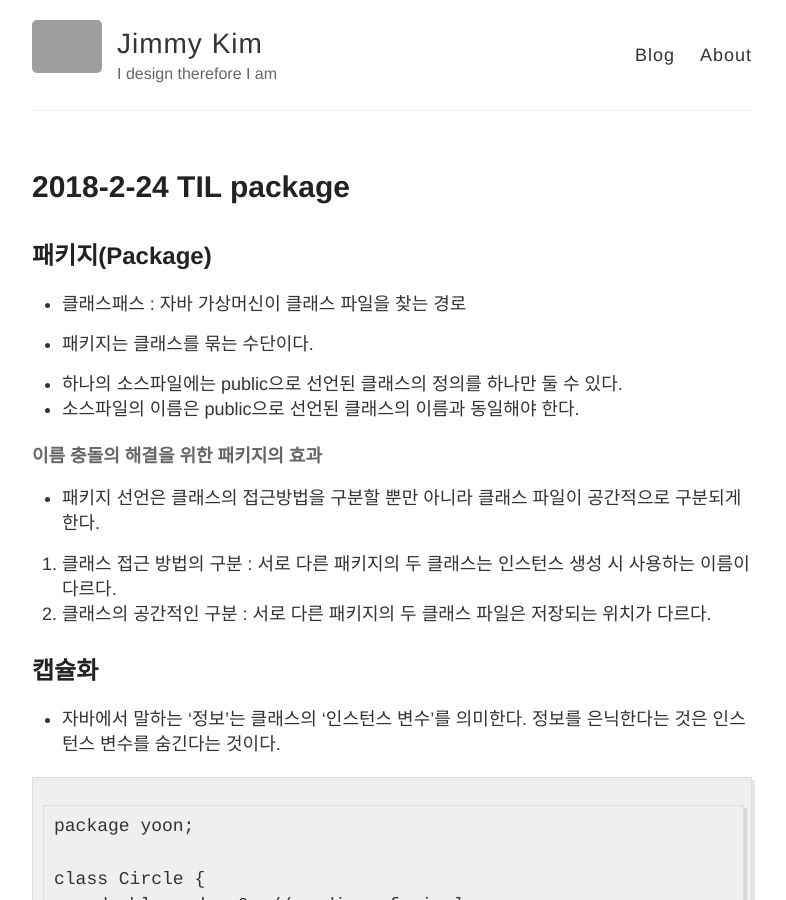
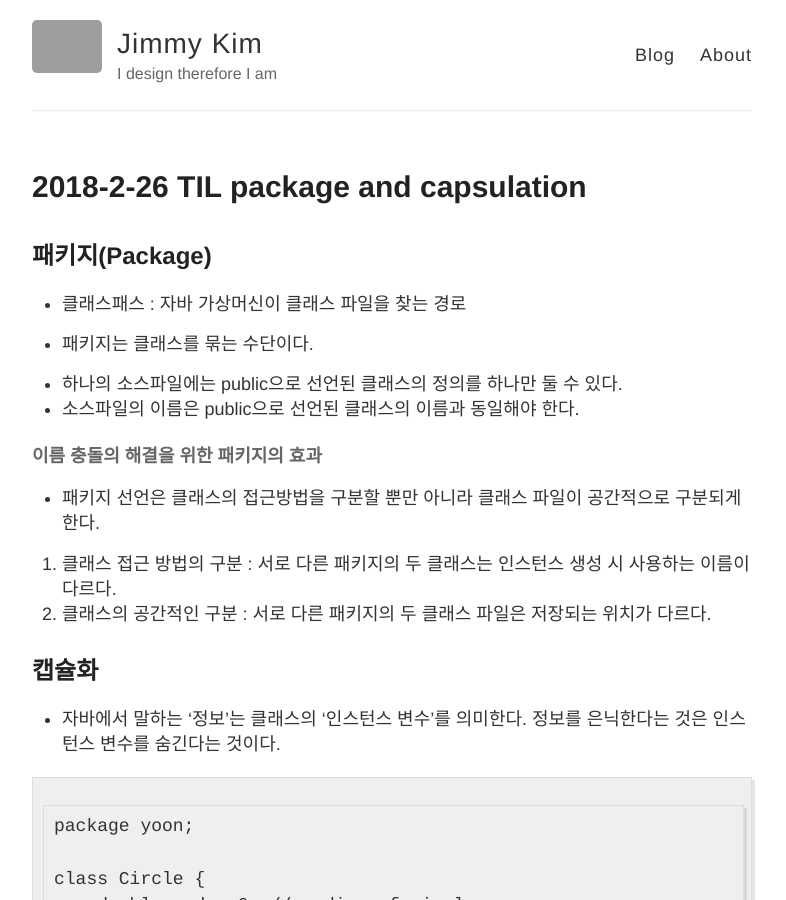
Before and after one commit to jaeyeon93/jaeyeon93.github.io, a Jekyll site: the page built from _posts/2018-2-26-TIL.md, in a window 1280 px wide and 900 px high. Shown: the whole window, without its empty margins (248-1034 px from the left). Built offline with Jekyll 4.4.1, drawn with Linux system fonts in a browser that asks for light colours; grey boxes are pictures that could not be loaded.

Commit message:
TIL제목오류 수정

```diff
--- a/_posts/2018-2-26-TIL.md
+++ b/_posts/2018-2-26-TIL.md
@@ -1,6 +1,6 @@
 ---
 layout: post
-title: 2018-2-24 TIL package
+title: 2018-2-26 TIL package and capsulation
 ---
 
 ## 패키지(Package)
```
